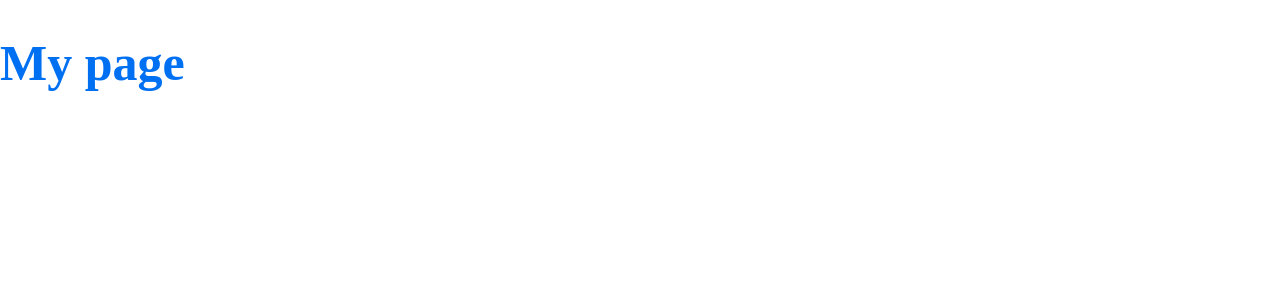
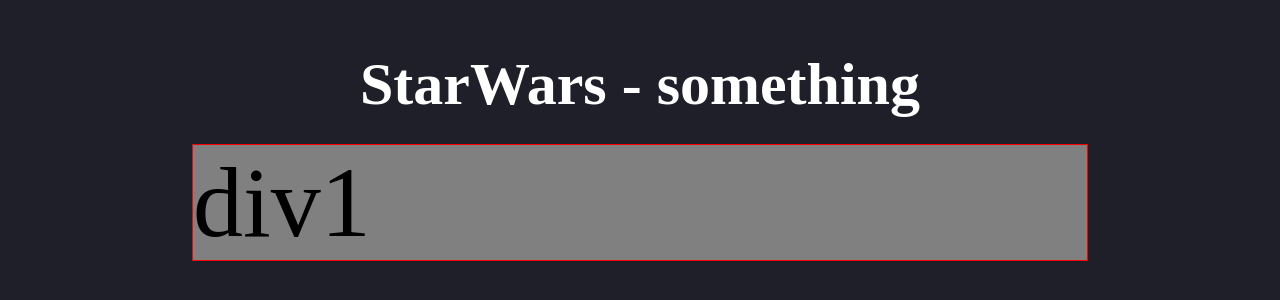
Before and after one commit to rodrigodz1/desafio-flimed, a Next.js app: page / in a window 1280 px wide. Shown: the top 300 px of the page. Built offline with nearby package versions, Linux system fonts and the light colour scheme.

Commit message:
setup inicial

```diff
--- a/package.json
+++ b/package.json
@@ -13,6 +13,9 @@
     "styled-components": "^5.2.3"
   },
   "devDependencies": {
-    "babel-plugin-styled-components": "^1.12.0"
+    "@types/node": "^16.9.2",
+    "@types/react": "^17.0.21",
+    "babel-plugin-styled-components": "^1.12.0",
+    "typescript": "^4.4.3"
   }
 }
--- a/pages/_app.js
+++ b/pages/_app.tsx
@@ -1,18 +1,19 @@
-import { createGlobalStyle, ThemeProvider } from 'styled-components'
+import { createGlobalStyle, ThemeProvider } from "styled-components";
 
 const GlobalStyle = createGlobalStyle`
   body {
     margin: 0;
     padding: 0;
     box-sizing: border-box;
+    background-color: hsl(235, 16%, 14%);
   }
-`
+`;
 
 const theme = {
   colors: {
-    primary: '#0070f3',
+    primary: "#0070f3",
   },
-}
+};
 
 export default function App({ Component, pageProps }) {
   return (
@@ -22,5 +23,5 @@
         <Component {...pageProps} />
       </ThemeProvider>
     </>
-  )
+  );
 }
--- a/pages/index.js
+++ /dev/null
@@ -1,10 +0,0 @@
-import styled from 'styled-components'
-
-const Title = styled.h1`
-  font-size: 50px;
-  color: ${({ theme }) => theme.colors.primary};
-`
-
-export default function Home() {
-  return <Title>My page</Title>
-}
--- /dev/null
+++ b/pages/index.tsx
@@ -0,0 +1,10 @@
+import { Main, Container } from "../styles/styled";
+
+export default function Home() {
+  return (
+    <Main>
+      <span>StarWars - something</span>
+      <Container>div1</Container>
+    </Main>
+  );
+}
--- /dev/null
+++ b/styles/styled.ts
@@ -0,0 +1,20 @@
+import styled from "styled-components";
+
+export const Container = styled.div`
+  margin: 0 15%;
+  border: 1px solid red;
+  background: gray;
+  font-size: 100px;
+`;
+
+export const Main = styled.main`
+  display: flex;
+  flex-direction: column;
+  span {
+    color: white;
+    font-size: 60px;
+    text-align: center;
+    margin: 50px 0 25px 0;
+    font-weight: 700;
+  }
+`;
```
Also changed, not shown: tsconfig.json (added, +29 -0 lines), next-env.d.ts (added), pages/_document.tsx (renamed from pages/_document.js), 1 other file (tests, documents, lock files or other folders).
